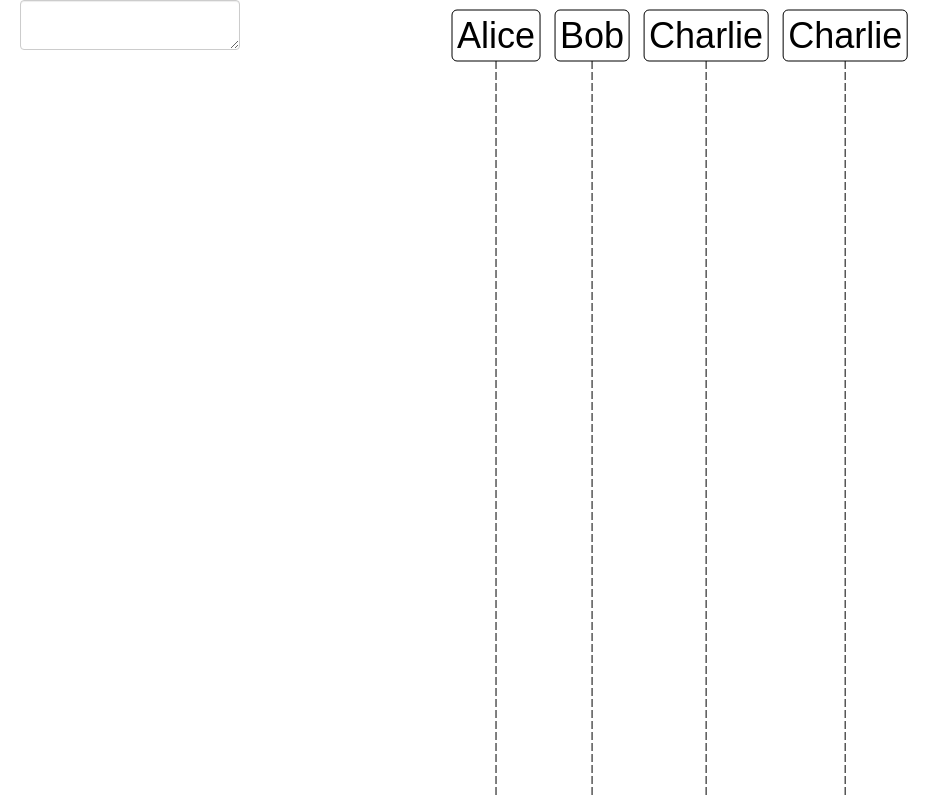
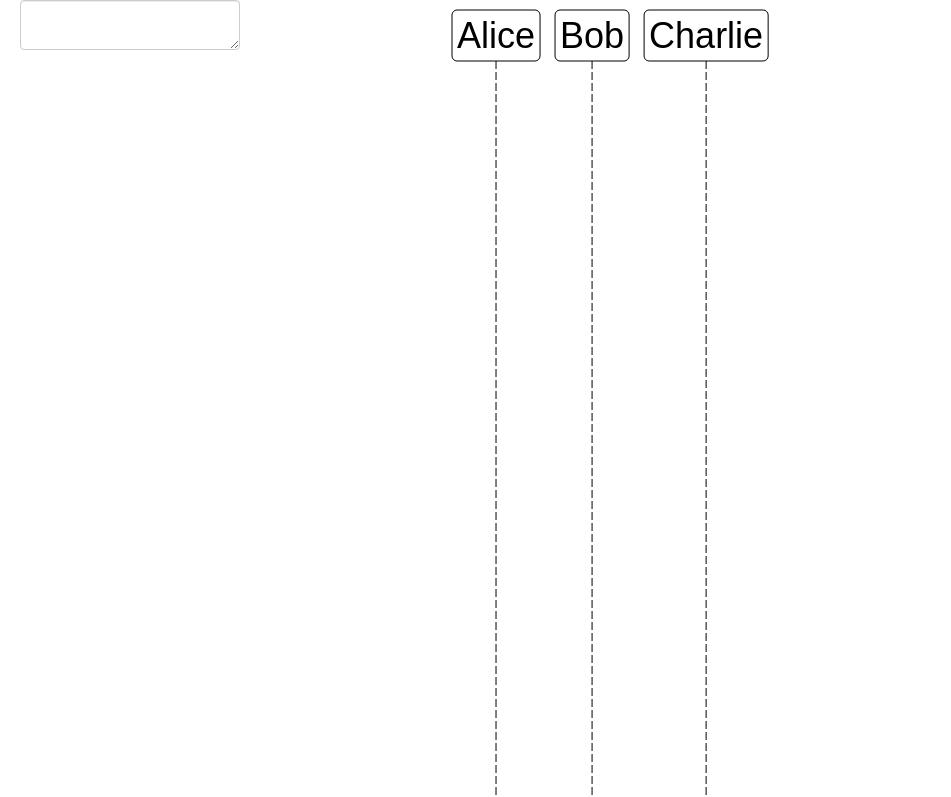
Before and after one commit to dalethatcher/sequence-diagrams, a plain HTML site: page index.html in a window 1280 px wide. Shown: the top 797 px of the page, without its empty margins (0-951 px from the left). Drawn offline with nearby package versions, Linux system fonts and the light colour scheme.

Commit message:
Unique actors.

```diff
--- a/index.html
+++ b/index.html
@@ -46,14 +46,33 @@
         return rect.x + rect.width + 10;
     }
 
+    function uniqueActorSet(diagram) {
+        var result = [];
+        var found = {};
+        var i;
+
+        function addIfNew(actor) {
+            if (!found[actor]) {
+                result[result.length] = actor;
+                found[actor] = 1;
+            }
+        }
+
+        for (i = 0; i < diagram.length; i++) {
+            addIfNew(diagram[i][0]);
+            addIfNew(diagram[i][1]);
+        }
+
+        return result;
+    }
+
     function drawDiagram(diagram) {
         var i;
         var lastX = 10;
+        var uniqueActors = uniqueActorSet(diagram);
 
-        for (i = 0; i < diagram.length; i++) {
-            var from = diagram[i][0];
-
-            lastX = drawActor(from, lastX) + 10;
+        for (i = 0; i < uniqueActors.length; i++) {
+            lastX = drawActor(uniqueActors[i], lastX) + 10;
         }
     }
 
```
